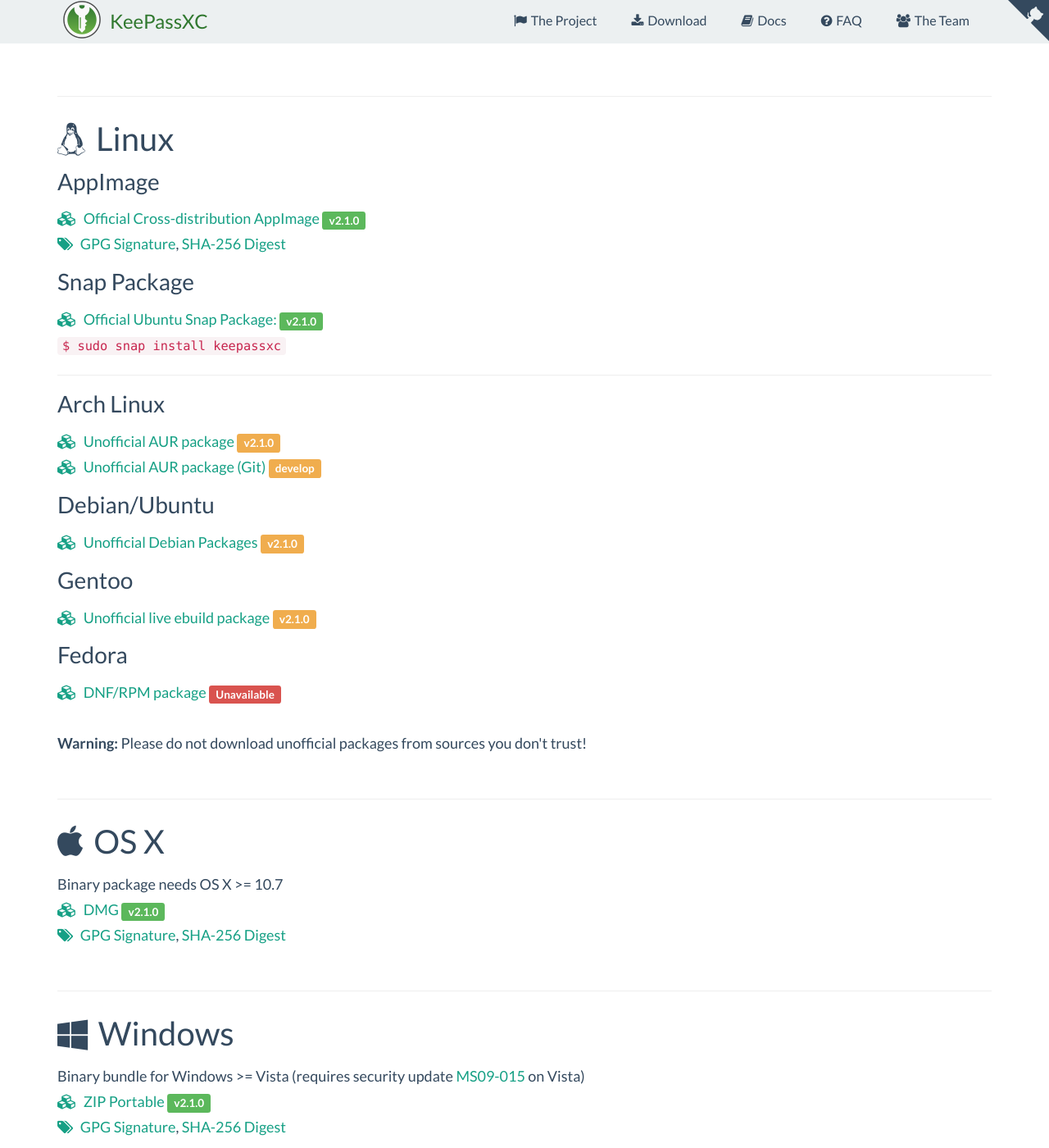
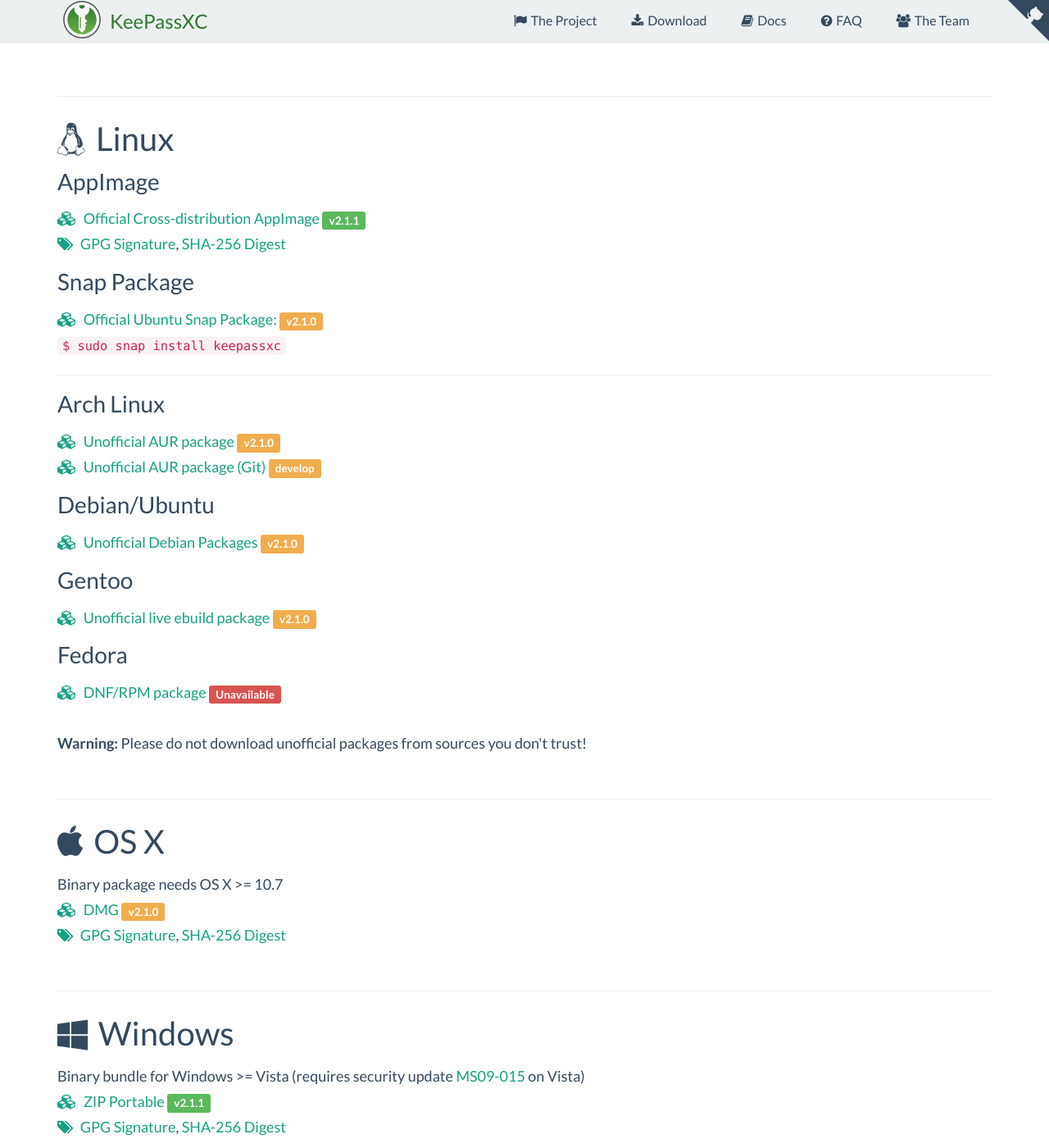
Before and after one commit to keepassxreboot/keepassxc-org, a Jekyll site: the page built from download.html, in a window 1280 px wide and 1400 px high, scrolled down 353 px. Shown: the whole window at 82% size. Built offline with Jekyll 4.4.1, drawn with Linux system fonts in a browser that asks for light colours; comment, search, counter and statistics services are not loaded; some of the changed text lies outside the part shown.

Commit message:
Update downloads to v2.1.1

```diff
--- a/download.html
+++ b/download.html
@@ -37,15 +37,15 @@
 <div><a name="linux"></a><hr/>
   <h3><i class="fa fa-linux" aria-hidden="true"></i> Linux</h3>
   <h5>AppImage</h5>
-  <a href="https://github.com/keepassxreboot/keepassxc/releases/download/2.1.0/KeePassXC-2.1.0-x86_64.AppImage">
+  <a href="https://github.com/keepassxreboot/keepassxc/releases/download/2.1.1/KeePassXC-2.1.1-x86_64.AppImage">
     <i class="fa fa-cubes" aria-hidden="true"></i> Official Cross-distribution AppImage
-    <span class="label label-success">v2.1.0</span>
+    <span class="label label-success">v2.1.1</span>
   </a><br/>
-  <a href="https://github.com/keepassxreboot/keepassxc/releases/download/2.1.0/KeePassXC-2.1.0-x86_64.AppImage.sig"><i class="fa fa-tags" aria-hidden="true"></i> GPG Signature</a>,
-  <a href="https://github.com/keepassxreboot/keepassxc/releases/download/2.1.0/KeePassXC-2.1.0-x86_64.AppImage.DIGEST"> SHA-256 Digest</a><br/>
+  <a href="https://github.com/keepassxreboot/keepassxc/releases/download/2.1.1/KeePassXC-2.1.1-x86_64.AppImage.sig"><i class="fa fa-tags" aria-hidden="true"></i> GPG Signature</a>,
+  <a href="https://github.com/keepassxreboot/keepassxc/releases/download/2.1.1/KeePassXC-2.1.1-x86_64.AppImage.DIGEST"> SHA-256 Digest</a><br/>
   <h5>Snap Package</h5>
   <a href="http://snapcraft.io/">
-    <i class="fa fa-cubes" aria-hidden="true"></i> Official Ubuntu Snap Package: <span class="label label-success">v2.1.0</span>
+    <i class="fa fa-cubes" aria-hidden="true"></i> Official Ubuntu Snap Package: <span class="label label-warning">v2.1.0</span>
   </a><br>
   <code>$ sudo snap install keepassxc</code><br>
   <hr/>
@@ -81,7 +81,7 @@
   <h3><i class="fa fa-mac" aria-hidden="true"></i> OS X</h3>
   Binary package needs OS X >= 10.7<br/>
   <a href="https://github.com/keepassxreboot/keepassxc/releases/download/2.1.0/KeePassXC-2.1.0.dmg">
-    <i class="fa fa-cubes" aria-hidden="true"></i> DMG <span class="label label-success">v2.1.0</span>
+    <i class="fa fa-cubes" aria-hidden="true"></i> DMG <span class="label label-warning">v2.1.0</span>
   </a><br/>
   <a href="https://github.com/keepassxreboot/keepassxc/releases/download/2.1.0/KeePassXC-2.1.0.dmg.sig"><i class="fa fa-tags" aria-hidden="true"></i> GPG Signature</a>,
   <a href="https://github.com/keepassxreboot/keepassxc/releases/download/2.1.0/KeePassXC-2.1.0.dmg.DIGEST"> SHA-256 Digest</a>
@@ -92,17 +92,17 @@
 <div><a name="windows"></a><hr/>
   <h3><i class="fa fa-windows" aria-hidden="true"></i> Windows</h3>
   Binary bundle for Windows >= Vista (requires security update <a href="https://technet.microsoft.com/library/security/ms09-015">MS09-015</a> on Vista)<br/>
-  <a href="https://github.com/keepassxreboot/keepassxc/releases/download/2.1.0/KeePassXC-2.1.0-Win64.zip">
-    <i class="fa fa-cubes" aria-hidden="true"></i> ZIP Portable <span class="label label-success">v2.1.0</span>
+  <a href="https://github.com/keepassxreboot/keepassxc/releases/download/2.1.1/KeePassXC-2.1.1-Win64.zip">
+    <i class="fa fa-cubes" aria-hidden="true"></i> ZIP Portable <span class="label label-success">v2.1.1</span>
   </a><br/>
-  <a href="https://github.com/keepassxreboot/keepassxc/releases/download/2.1.0/KeePassXC-2.1.0-Win64.zip.sig"><i class="fa fa-tags" aria-hidden="true"></i> GPG Signature</a>,
-  <a href="https://github.com/keepassxreboot/keepassxc/releases/download/2.1.0/KeePassXC-2.1.0-Win64.zip.DIGEST"> SHA-256 Digest</a>
+  <a href="https://github.com/keepassxreboot/keepassxc/releases/download/2.1.1/KeePassXC-2.1.1-Win64.zip.sig"><i class="fa fa-tags" aria-hidden="true"></i> GPG Signature</a>,
+  <a href="https://github.com/keepassxreboot/keepassxc/releases/download/2.1.1/KeePassXC-2.1.1-Win64.zip.DIGEST"> SHA-256 Digest</a>
   <br/><br/>
-  <a href="https://github.com/keepassxreboot/keepassxc/releases/download/2.1.0/KeePassXC-2.1.0-Win64.exe">
-    <i class="fa fa-cubes" aria-hidden="true"></i>Executable Installer <span class="label label-success">v2.1.0</span>
+  <a href="https://github.com/keepassxreboot/keepassxc/releases/download/2.1.1/KeePassXC-2.1.1-Win64.exe">
+    <i class="fa fa-cubes" aria-hidden="true"></i>Executable Installer <span class="label label-success">v2.1.1</span>
   </a><br/>
-  <a href="https://github.com/keepassxreboot/keepassxc/releases/download/2.1.0/KeePassXC-2.1.0-Win64.exe.sig"><i class="fa fa-tags" aria-hidden="true"></i> GPG Signature</a>,
-  <a href="https://github.com/keepassxreboot/keepassxc/releases/download/2.1.0/KeePassXC-2.1.0-Win64.exe.DIGEST"> SHA-256 Digest</a>
+  <a href="https://github.com/keepassxreboot/keepassxc/releases/download/2.1.1/KeePassXC-2.1.1-Win64.exe.sig"><i class="fa fa-tags" aria-hidden="true"></i> GPG Signature</a>,
+  <a href="https://github.com/keepassxreboot/keepassxc/releases/download/2.1.1/KeePassXC-2.1.1-Win64.exe.DIGEST"> SHA-256 Digest</a>
 </div>
 
 <br/>
@@ -110,10 +110,10 @@
 <div><a name="source"></a><hr/>
   <h3><i class="fa fa-code-fork" aria-hidden="true"></i> Source Code</h3>
   For installation instructions see the <a href="docs#wiki">Docs</a><br/>
-  <a href="https://github.com/keepassxreboot/keepassxc/releases/download/2.1.0/keepassxc-2.1.0-src.tar.bz2">
+  <a href="https://github.com/keepassxreboot/keepassxc/releases/download/2.1.1/keepassxc-2.1.1-src.tar.xz">
     <i class="fa fa-cubes" aria-hidden="true"></i> Source Code Release
-    <span class="label label-success">v2.1.0</span>
+    <span class="label label-success">v2.1.1</span>
   </a><br/>
-  <a href="https://github.com/keepassxreboot/keepassxc/releases/download/2.1.0/keepassxc-2.1.0-src.tar.bz2.sig"><i class="fa fa-tags" aria-hidden="true"></i> GPG Signature</a>,
-  <a href="https://github.com/keepassxreboot/keepassxc/releases/download/2.1.0/keepassxc-2.1.0-src.tar.bz2.DIGEST"> SHA-256 Digest</a>
+  <a href="https://github.com/keepassxreboot/keepassxc/releases/download/2.1.1/keepassxc-2.1.1-src.tar.xz.sig"><i class="fa fa-tags" aria-hidden="true"></i> GPG Signature</a>,
+  <a href="https://github.com/keepassxreboot/keepassxc/releases/download/2.1.1/keepassxc-2.1.1-src.tar.xz.DIGEST"> SHA-256 Digest</a>
 </div>
```
